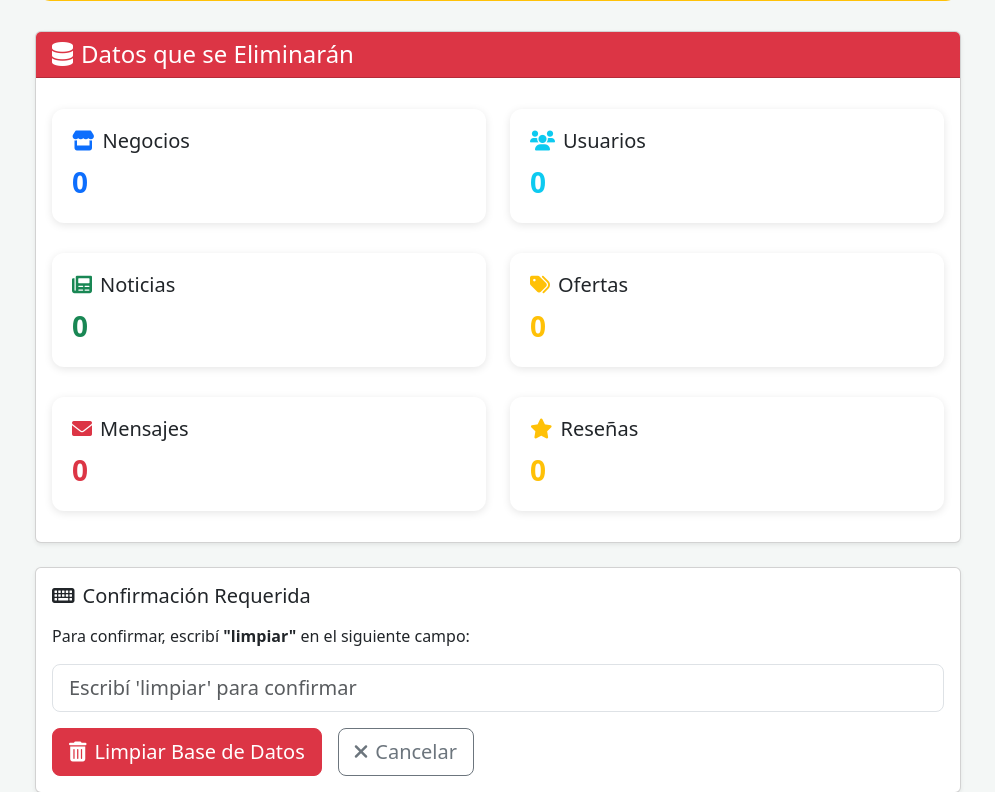
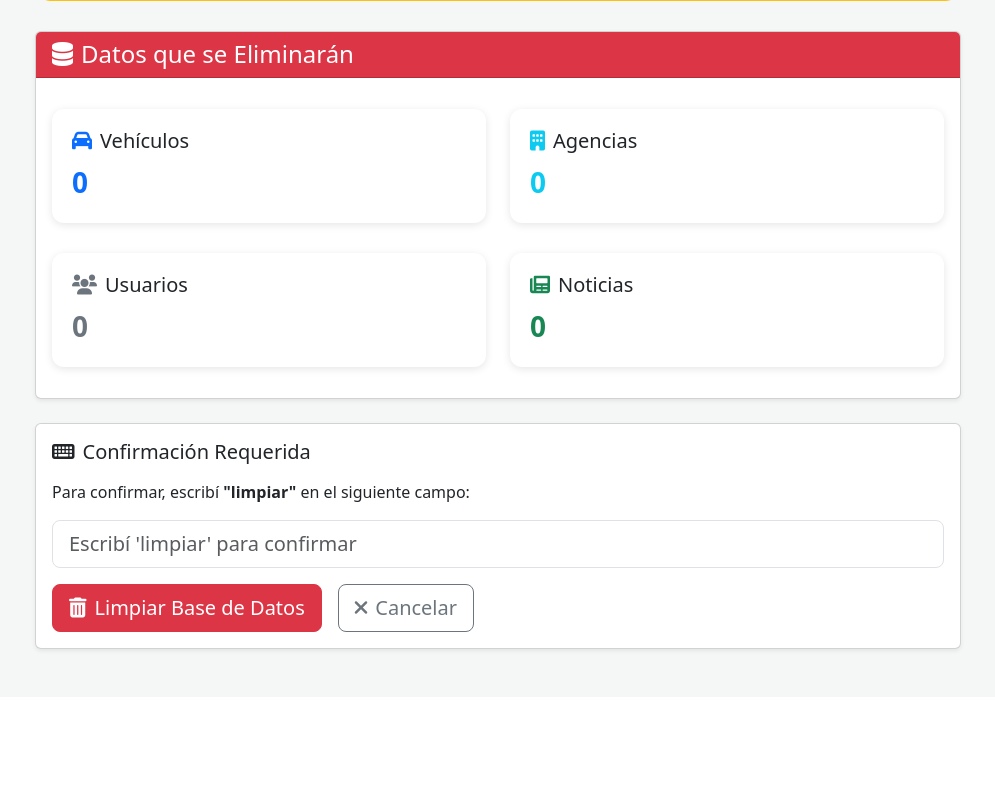
Before and after one commit to jpermu11/ubik2cr-web, a Flask app: page /admin/limpiar-bd in a window 1280 px wide. Shown: the part 512-1304 px from the top of the page, without its empty margins (142-1137 px from the left). After the commit the page ends 1166 px from the top, so only its background shows below. Run offline with Flask 3, Linux system fonts and the light colour scheme; the visitor is signed in with stand-in values (Sample User, id 1); data that the repository does not hold is empty; parts of the project's set-up code (start-up, migrations or seed data) failed here and were passed over.

Commit message:
Actualizar pagina limpiar BD para mostrar solo datos de vehiculos, eliminar referencias a negocios

```diff
--- a/main.py
+++ b/main.py
@@ -3330,17 +3330,43 @@ def limpiar_base_datos():
         return redirect("/admin")
 
     # Mostrar información antes de limpiar
-    total_negocios = Negocio.query.count()
     total_usuarios = Usuario.query.count()
     total_noticias = Noticia.query.count()
-    total_ofertas = Oferta.query.count()
-    total_mensajes = Mensaje.query.count()
-    total_resenas = Resena.query.count()
+
+    # Estadísticas de vehículos (si existe)
+    total_vehiculos = 0
+    total_agencias = 0
+    if VEHICULOS_AVAILABLE:
+        if Vehiculo is not None:
+            try:
+                total_vehiculos = Vehiculo.query.count()
+            except:
+                pass
+        if Agencia is not None:
+            try:
+                total_agencias = Agencia.query.count()
+            except:
+                pass
+
+    # Estadísticas de sistema antiguo (para limpiar también)
+    total_negocios = 0
+    total_ofertas = 0
+    total_mensajes = 0
+    total_resenas = 0
+    try:
+        total_negocios = Negocio.query.count()
+        total_ofertas = Oferta.query.count()
+        total_mensajes = Mensaje.query.count()
+        total_resenas = Resena.query.count()
+    except:
+        pass
 
     return render_template("admin_limpiar_bd.html",
-                         total_negocios=total_negocios,
+                         total_vehiculos=total_vehiculos,
+                         total_agencias=total_agencias,
                          total_usuarios=total_usuarios,
                          total_noticias=total_noticias,
+                         total_negocios=total_negocios,
                          total_ofertas=total_ofertas,
                          total_mensajes=total_mensajes,
                          total_resenas=total_resenas)
--- a/templates/admin_limpiar_bd.html
+++ b/templates/admin_limpiar_bd.html
@@ -64,14 +64,20 @@
                     <div class="row">
                         <div class="col-md-6">
                             <div class="stats-box">
-                                <h5><i class="fas fa-store text-primary me-2"></i>Negocios</h5>
-                                <p class="fs-3 fw-bold text-primary mb-0">{{ total_negocios }}</p>
+                                <h5><i class="fas fa-car text-primary me-2"></i>Vehículos</h5>
+                                <p class="fs-3 fw-bold text-primary mb-0">{{ total_vehiculos }}</p>
                             </div>
                         </div>
                         <div class="col-md-6">
                             <div class="stats-box">
-                                <h5><i class="fas fa-users text-info me-2"></i>Usuarios</h5>
-                                <p class="fs-3 fw-bold text-info mb-0">{{ total_usuarios }}</p>
+                                <h5><i class="fas fa-building text-info me-2"></i>Agencias</h5>
+                                <p class="fs-3 fw-bold text-info mb-0">{{ total_agencias }}</p>
+                            </div>
+                        </div>
+                        <div class="col-md-6">
+                            <div class="stats-box">
+                                <h5><i class="fas fa-users text-secondary me-2"></i>Usuarios</h5>
+                                <p class="fs-3 fw-bold text-secondary mb-0">{{ total_usuarios }}</p>
                             </div>
                         </div>
                         <div class="col-md-6">
@@ -80,24 +86,13 @@
                                 <p class="fs-3 fw-bold text-success mb-0">{{ total_noticias }}</p>
                             </div>
                         </div>
-                        <div class="col-md-6">
-                            <div class="stats-box">
-                                <h5><i class="fas fa-tags text-warning me-2"></i>Ofertas</h5>
-                                <p class="fs-3 fw-bold text-warning mb-0">{{ total_ofertas }}</p>
+                        {% if total_negocios > 0 or total_ofertas > 0 or total_mensajes > 0 or total_resenas > 0 %}
+                        <div class="col-12 mt-3">
+                            <div class="alert alert-warning">
+                                <strong>Datos del sistema anterior:</strong> También se eliminarán datos antiguos (negocios, ofertas, mensajes, reseñas) si existen.
                             </div>
                         </div>
-                        <div class="col-md-6">
-                            <div class="stats-box">
-                                <h5><i class="fas fa-envelope text-danger me-2"></i>Mensajes</h5>
-                                <p class="fs-3 fw-bold text-danger mb-0">{{ total_mensajes }}</p>
-                            </div>
-                        </div>
-                        <div class="col-md-6">
-                            <div class="stats-box">
-                                <h5><i class="fas fa-star text-warning me-2"></i>Reseñas</h5>
-                                <p class="fs-3 fw-bold text-warning mb-0">{{ total_resenas }}</p>
-                            </div>
-                        </div>
+                        {% endif %}
                     </div>
                 </div>
             </div>
```
